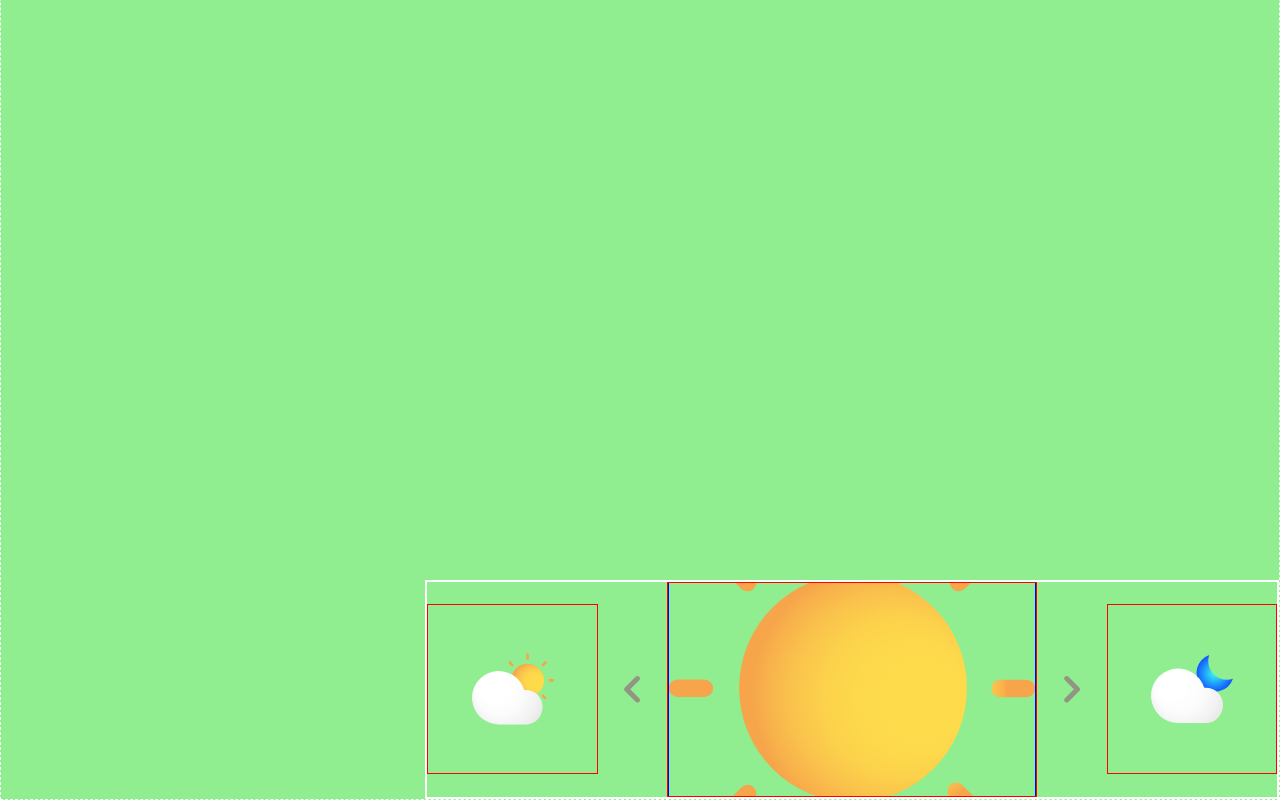
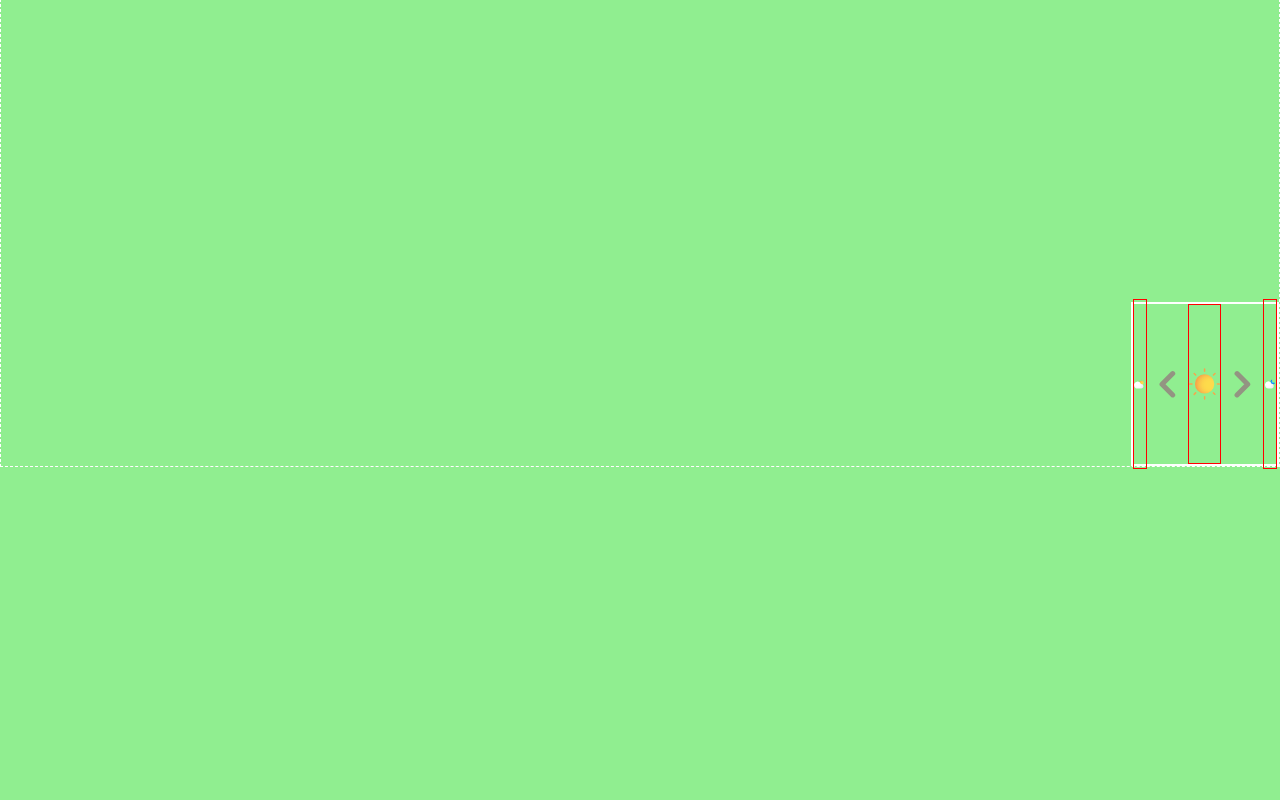
Before and after one commit to fvilca/weather-web-app, a React (Create React App) app: page / in a window 1280 px wide. Shown: the part 2236-3036 px from the top of the page. After the commit the page ends 2705 px from the top, so only its background shows below. Built offline with nearby package versions, Linux system fonts and the light colour scheme.

Commit message:
fluid css to slider weather

```diff
--- a/src/components/weather-slider.scss
+++ b/src/components/weather-slider.scss
@@ -4,7 +4,7 @@
   display: flex;
   justify-content: center;
   align-items: center;
-  height: calc(155px + 5vw); //cambiar esto en IPAD y DESKTOP
+  height: calc(100px + 5vw); //cambiar esto en IPAD y DESKTOP
   svg {
     width: calc(30px + 1.5vw);
     cursor: pointer;
@@ -31,34 +31,42 @@
 
     .spring--left {
       position: absolute;
-      width: calc(50px + 2.5vw);
-      height: calc(50px + 2.5vw);
+      //width: calc(50px + 2.5vw);
+      //height: calc(50px + 2.5vw);
+      width: 90%;
+      height: 90%;
       opacity: 0.9;
     }
     .spring--middle {
       position: absolute;
       width: 100%;
-      height: auto;
-      border: 1px solid blue;
+      //width: calc(150px + 5.5vw);
+      height: 100%;
+      //border: 1px solid blue;
     }
     .spring--right {
       position: absolute;
-      width: calc(50px + 2.5vw);
-      height: calc(50px + 2.5vh);
+      //width: calc(50px + 2.5vw);
+      //height: calc(50px + 2.5vh);
+      width: 90%;
+      height: 90%;
       opacity: 0.9;
     }
   }
 }
 
 .container-left{
-  width: calc(100px + 5.5vw);
+  //width: calc(100px + 5.5vw);
   height: calc(100px + 5.5vw);
+  width: 20%;
 }
 .container-middle{
-  width: calc(300px + 5.5vw);
+  //width: calc(300px + 5.5vw);
   height: 100%;
+  width: 50%;
 }
 .container-right{
-  width: calc(100px + 5.5vw);
+  //width: calc(100px + 5.5vw);
   height: calc(100px + 5.5vw);
+  width: 20%;
 }
```
